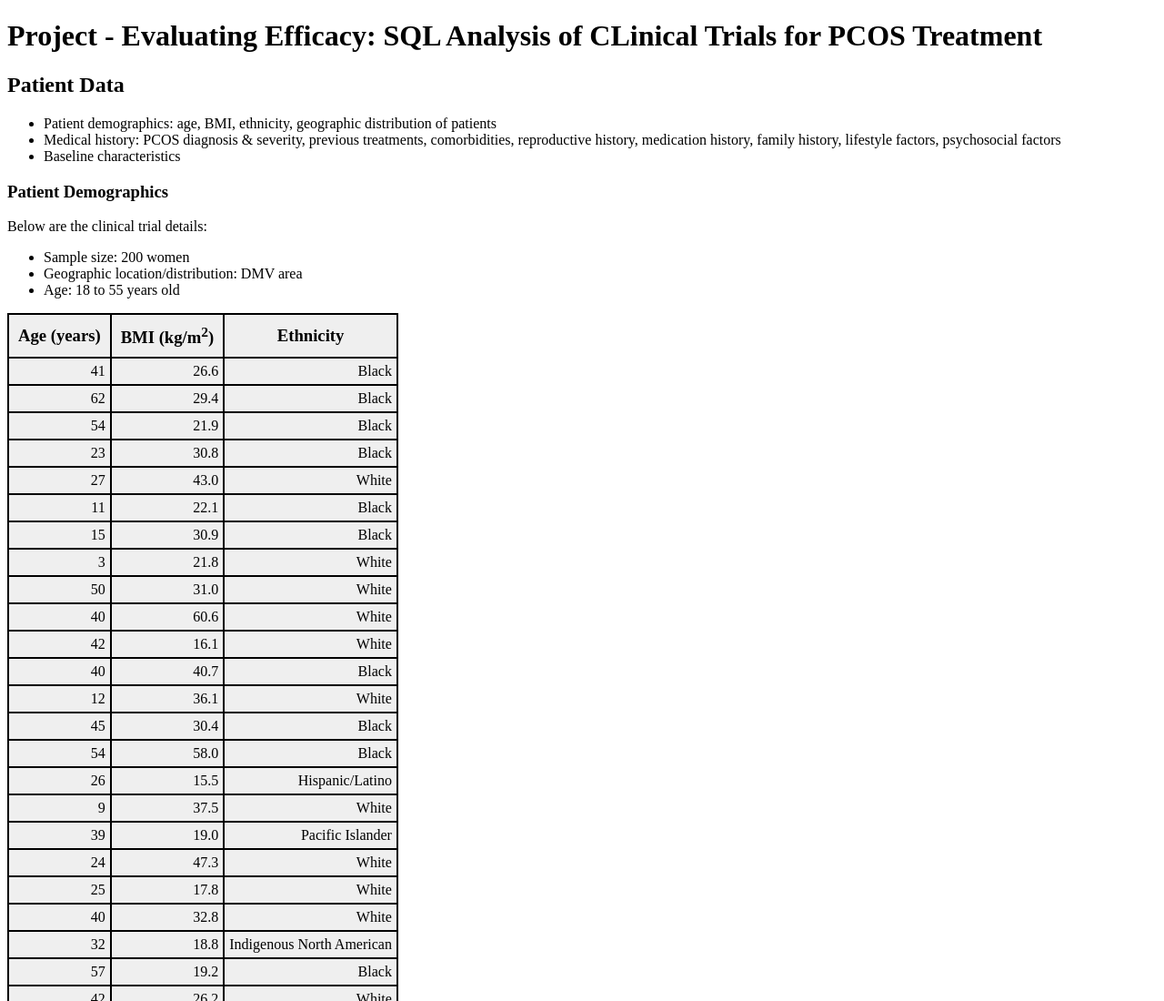
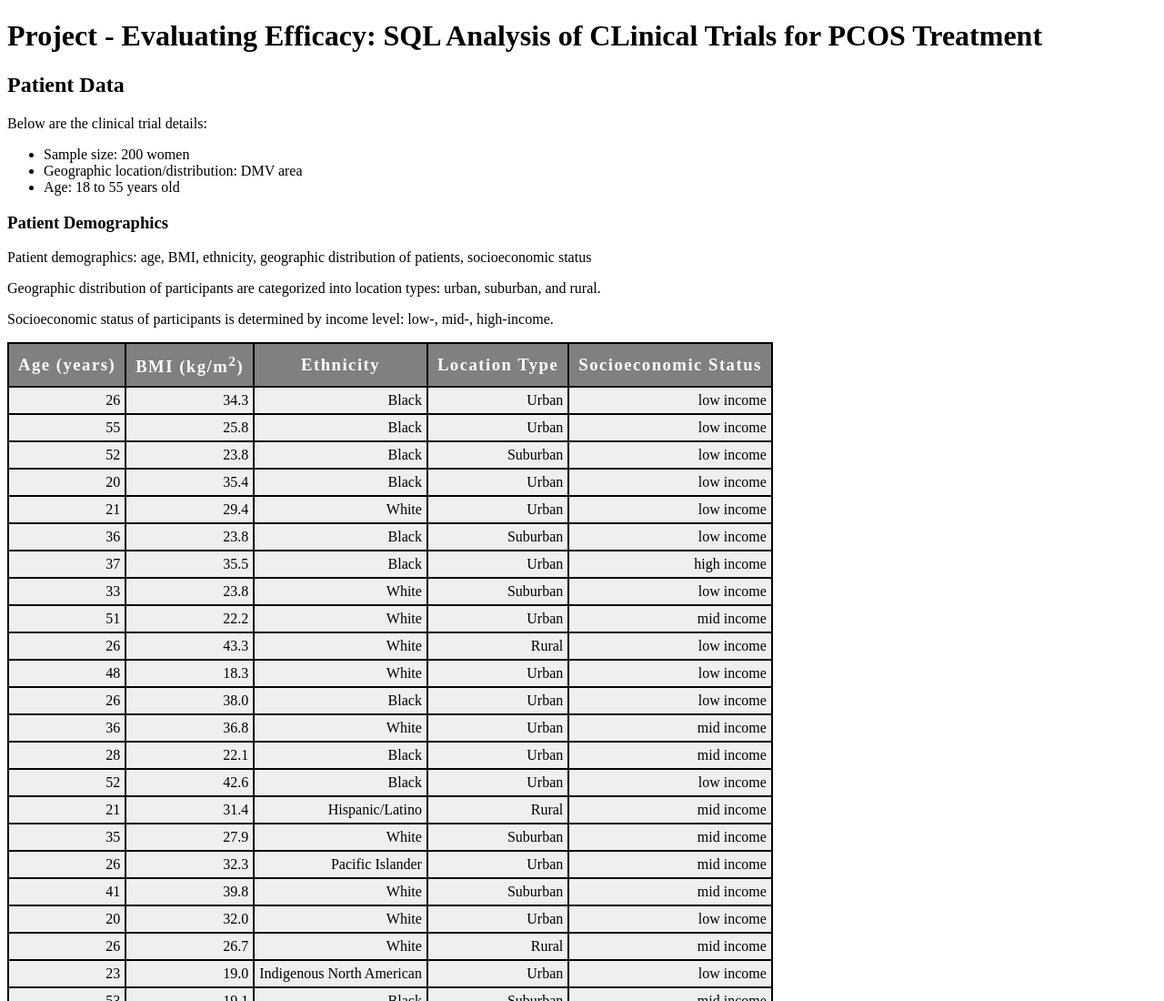
Before and after one commit to ArtanaFio/PCOS_Data, a plain HTML site: page index.html in a window 1280 px wide. Shown: the top 1100 px of the page at 91% size. Drawn offline with Linux system fonts and the light colour scheme.

Commit message:
Update and add functons
The assignAge function was producing numbers outside the desired range
so updated the mathematical function to only generate values within the
acceptable range. Applied the same principle to the assignBMI function.
Created two other functions to assign location types and income levels.
Used the if else loop to make urban and low income option most likely
and to make rural and high-income levels the least likely to appear as
to ensure the data was more realistic.

```diff
--- a/demographics.js
+++ b/demographics.js
@@ -1,57 +1,39 @@
 // Randomize demographic information
 
-let row;
-let ethnicityCell;
 const demographicTable = document.querySelector('table');
 
 //Generate synthetic data for a sample size of 200 participants
 for (let i = 0; i < 200; i++) {
-    row = document.createElement('tr');
+    let row = document.createElement('tr');
     demographicTable.appendChild(row);
 
-    ageCell = document.createElement('td');
-    ageCell.classList.add('age');
+    let ageCell = document.createElement('td');
 
 // Generate ages within the range of 18 to 55 years
     function assignAge() {
-        let randomInteger = Math.floor(Math.random() * 100) + 18;
-        if (randomInteger < 18) {
-            return randomInteger;
-        } else if ((randomInteger >= 18) && (randomInteger <= 55)) {
-            return randomInteger;
-        } else {
-            return randomInteger - 55;
-        }
+        let randomInteger = Math.random() * (55 - 18 + 1) + 18;
+        let age = Math.floor(randomInteger);
+        return age;
     };
     ageCell.textContent = assignAge();
     row.appendChild(ageCell);
 
-    BMICell = document.createElement('td');
-    BMICell.classList.add('body-mass-index');
+    let BMICell = document.createElement('td');
 
 // Generate realistic BMI that are neither associated with extreme underweight or extreme obese measurements
     function assignBMI() {
-        let randomNum = Math.random() * 100;
-        let randomDecimal = Math.round(randomNum * 10) / 10;
-
-        if (randomDecimal < 18.5) {
-            randomDecimal += 15;
-        } else if ((randomDecimal >= 18.5) && (randomDecimal < 45)) {
-            return parseFloat(randomDecimal).toFixed(1);
-        } else {
-            randomDecimal -= 35;
-        }
-
-        let newDecimal = randomDecimal.toFixed(1);
-        return parseFloat(newDecimal).toFixed(1);
+        let num = Math.random();
+        let number = num * (45 - 18.5) + 18;
+        let BMINumber = number.toFixed(1);
+        return BMINumber;
     };
     BMICell.textContent = assignBMI();
     row.appendChild(BMICell);
 
-    ethnicityCell = document.createElement('td');
-    ethnicityCell.classList.add('ethnicity');
+// Generate realistic occurrences of ethnicities within the DMV area based on a census of the Distric of Columbia
 
-// Generate realistic occurrences of ethnicities within the DMV area based on a census of the Distric of Columbia
+    let ethnicityCell = document.createElement('td');
+
     function assignEthnicity() {
         const ethnicityArray = ["White", "Black", "Hispanic/Latino", "Asian", "Indigenous North American", "Pacific Islander", "Middle Eastern/North African", "Multiracial"];
 
@@ -77,4 +59,46 @@ for (let i = 0; i < 200; i++) {
     };
     ethnicityCell.textContent = assignEthnicity();
     row.appendChild(ethnicityCell);
+
+// Generate location type
+
+    let locationCell = document.createElement('td');
+
+    function assignLocation() {
+        const locationArray = ["Urban", "Suburban", "Rural"];
+
+        let localNum = Math.random() * 100;
+
+        if (localNum <= 50) {
+            return locationArray[0];
+        } else if ((localNum > 50) && (localNum <= 85)) {
+            return locationArray[1];
+        } else {
+            return locationArray[2];
+        }
+
+    };
+    locationCell.textContent = assignLocation();
+    row.appendChild(locationCell);
+
+// Generate income levels
+
+    let incomeCell = document.createElement('td');
+
+    function assignIncome() {
+        const incomeArray = ["low income", "mid income", "high income"];
+
+        let incomeNum = Math.random().toFixed(2);
+
+        if (incomeNum < 0.5) {
+            return incomeArray[0]
+        } else if ((incomeNum >= 0.5) && (incomeNum < 0.9)) {
+            return incomeArray[1];
+        } else {
+            return incomeArray[2];
+        }
+    }
+    incomeCell.textContent = assignIncome();
+    row.appendChild(incomeCell);
+
 }
--- a/index.html
+++ b/index.html
@@ -23,6 +23,9 @@
             padding: 10px;
             font-weight: bold;
             font-size: 14pt;
+            background-color: gray;
+            color: white;
+            letter-spacing: 1.5px;
         }
 
         td {
@@ -33,32 +36,52 @@
 </head>
 <body>
     <h1>Project - Evaluating Efficacy: SQL Analysis of CLinical Trials for PCOS Treatment</h1>
-    <h2>Patient Data</h2>
-        <ul>
-            <li>Patient demographics: age, BMI, ethnicity, geographic distribution of patients</li>
+    <!--<ul>
         <li>Medical history: PCOS diagnosis & severity, previous treatments, comorbidities, reproductive history, medication history, family history, lifestyle factors, psychosocial factors</li>
         <li>Baseline characteristics</li>
-        </ul>
-    <h3>Patient Demographics</h3>
+    </ul>-->
+    <h2>Patient Data</h2>
     <p>Below are the clinical trial details:</p>
     <ul>
         <li>Sample size: 200 women</li>
         <li>Geographic location/distribution: DMV area</li>
         <li>Age: 18 to 55 years old</li>
     </ul>
+    <div class="flex-container">
+        <div class="column">
+            <h3>Patient Demographics</h3>
+            <p>Patient demographics: age, BMI, ethnicity, geographic distribution of patients, socioeconomic status</p>
+            <p>Geographic distribution of participants are categorized into location types: urban, suburban, and rural.</p>
+            <p>Socioeconomic status of participants is determined by income level: low-, mid-, high-income.</p>
             <table>
                 <tr>
                     <th>Age (years)</th>
                     <th>BMI (kg/m<sup>2</sup>)</th>
                     <th>Ethnicity</th>
+                    <th>Location Type</th>
+                    <th>Socioeconomic Status</th>
                 </tr>
-    <!--
+            <!-- This just shows how the cells'content should look like
                 <tr>
                     <td class="age">18</td>
                     <td class="body-mass-index">18.5</td>
                     <td class="ethnicity">Asian</td>
+                    <td class="local">Urban</td>
+                    <td class="income"></td>
                 </tr>
             -->
             </table>
+        </div>
+        <div class="column">
+            <h3>Treatment Adherence</h3>
+            <table>
+                <tr>
+                    <th></th>
+                    <th></th>
+                    <th></th>
+                </tr>
+            </table>
+        </div>
+    </div>
 </body>
 </html>
```
Lines whose indentation alone changed are shown as unchanged.
